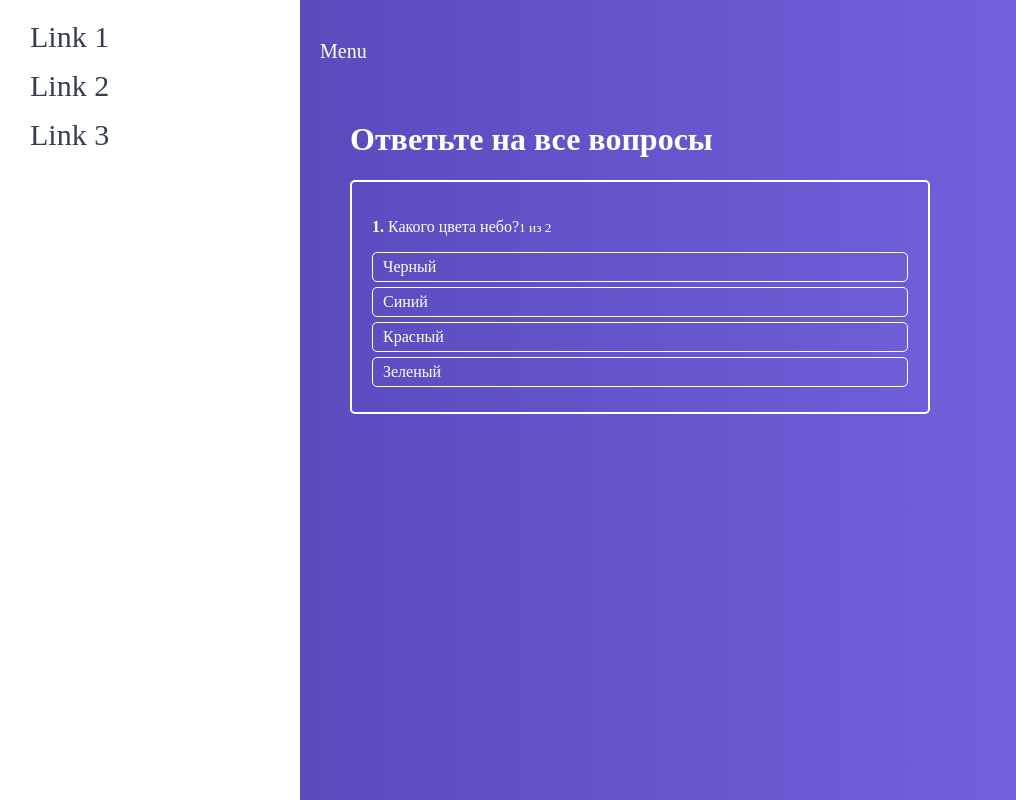
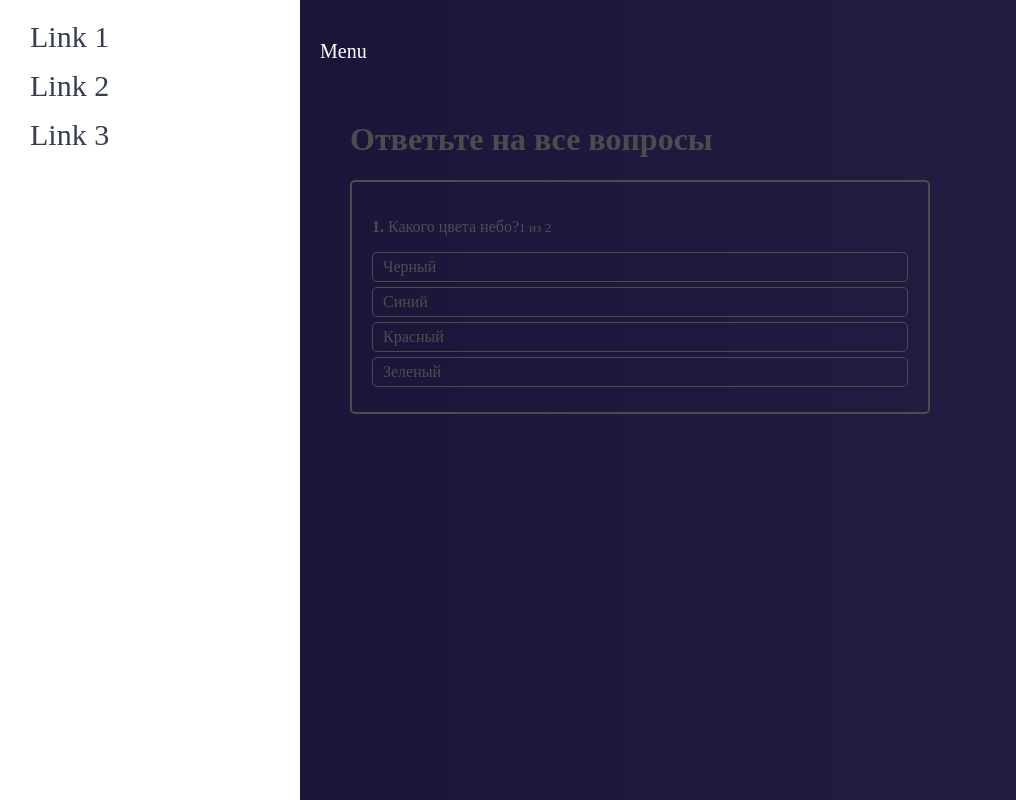
Before and after one commit to honcharukm/react-learn-quiz-app, a React (Create React App) app: page / in a window 1280 px wide. Both pictures are taken after a click on the element "Menu". Shown: the whole page, without its empty margins (0-1016 px from the left). Built offline with nearby package versions, Linux system fonts and the light colour scheme.

Commit message:
Компонент затемнения

```diff
--- a/src/components/Navigation/Drawer/Drawer.jsx
+++ b/src/components/Navigation/Drawer/Drawer.jsx
@@ -1,4 +1,5 @@
-import React, { Component } from 'react';
+import React, {Component} from 'react';
+import Backdrop from '../../UI/Backdrop/Backdrop';
 import classes from './Drawer.module.css';
 
 const links = [
@@ -21,18 +22,23 @@ class Drawer extends Component {
             classes.Drawer
         ];
 
-        if(!this.props.isOpen) {
+        if (!this.props.isOpen) {
             cls.push(classes.close)
         }
 
         return (
-            <nav className={ cls.join(' ') }>
+            <>
+                <nav className={cls.join(' ')}>
                     <ul>
                         {
                             this.renderLinks()
                         }
                     </ul>
                 </nav>
+                {
+                    this.props.isOpen ? <Backdrop onClick={this.props.onClose} /> : null
+                }
+            </>
         )
     }
 }
--- /dev/null
+++ b/src/components/UI/Backdrop/Backdrop.jsx
@@ -0,0 +1,8 @@
+import React from 'react';
+import classes from './Backdrop.module.css';
+
+const Backdrop = props => (
+    <div className={classes.Backdrop} onClick={props.onClick} />
+);
+
+export default Backdrop;
--- /dev/null
+++ b/src/components/UI/Backdrop/Backdrop.module.css
@@ -0,0 +1,9 @@
+.Backdrop {
+    z-index: 50;
+    background: rgba(0, 0, 0, .7);
+    position: fixed;
+    top: 0;
+    left: 0;
+    bottom: 0;
+    right: 0;
+}
--- a/src/hoc/Layout/Layout.jsx
+++ b/src/hoc/Layout/Layout.jsx
@@ -15,11 +15,18 @@ export default class Layout extends Component {
         })
     }
 
+    menuCloseHandler = () => {
+        this.setState({
+            menu: false
+        })
+    }
+
     render() {
         return (
             <div className={classes.Layout}>
                 <Drawer
                     isOpen={this.state.menu}
+                    onClose={this.menuCloseHandler}
                 />
 
                 <MenuToggle
```
Lines whose indentation alone changed are shown as unchanged.
